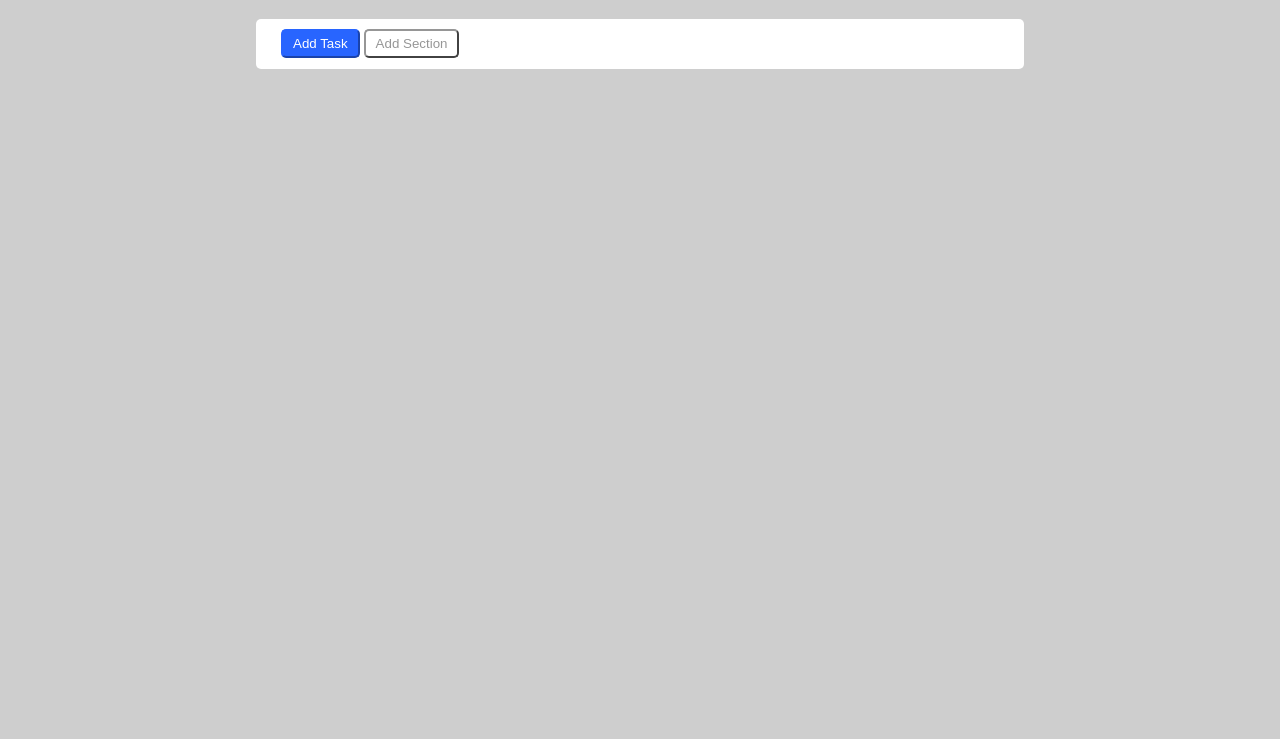
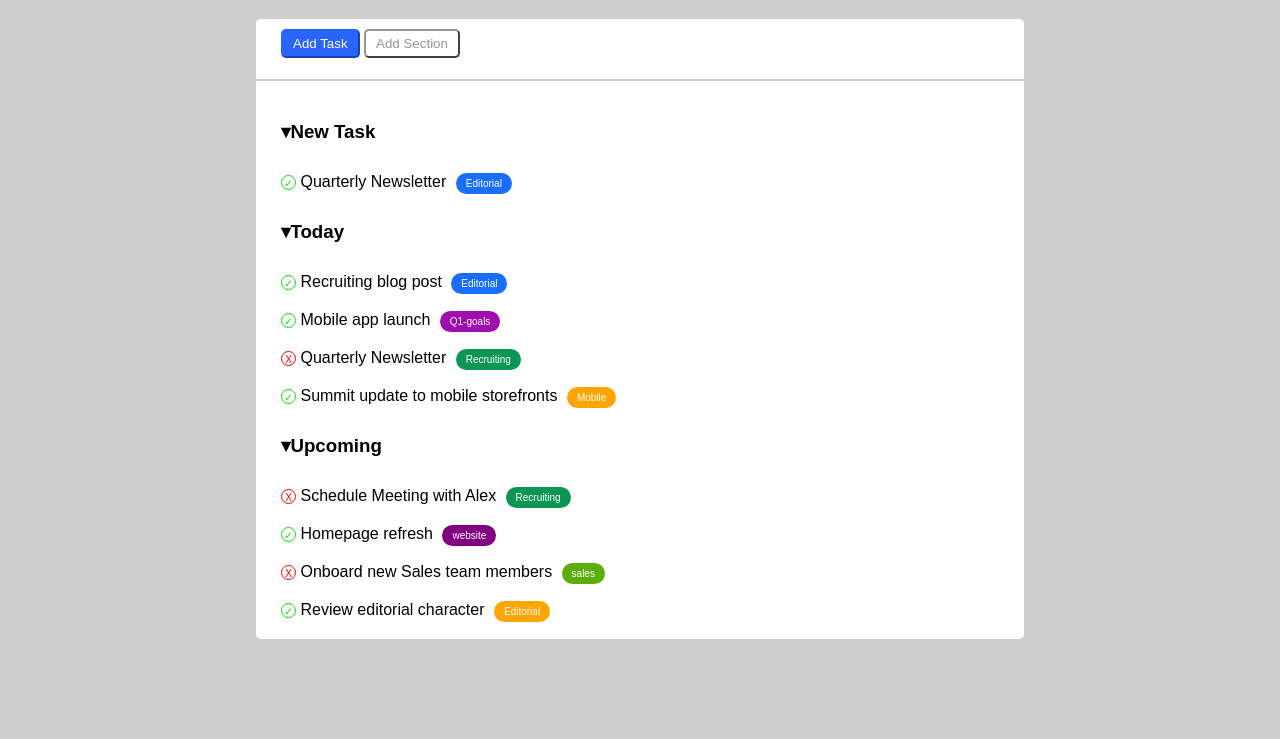
Before and after one commit to JeromeMaligaya/html-css-toboolist, a plain HTML site: page index.html in a window 1280 px wide. Shown: the part 61-800 px from the top of the page. Drawn offline with Linux system fonts and the light colour scheme.

Commit message:
added main and fixed errors

```diff
--- a/index.html
+++ b/index.html
@@ -5,6 +5,9 @@
     <meta name="author" content="Melvin Jerome Luna Maligaya">
     <meta name="description" content="html-css-toboolist">
     <title>Document</title>
+    <!--font-->
+    <link rel="preconnect" href="https://fonts.googleapis.com">
+
     <link rel="stylesheet" href="style.css" type="text/css">
 </head>
 <body>
@@ -14,13 +17,82 @@
         <h1>Toboolist</h1>
     </header>
     <!--sezione buttons-->
-    <nav class="container whitening">
-        <div id="button-row">
-            <button id="button-task"> Add Task</button>
-            <button id="button-section"> Add Section</button>
-        </div>
-    </nav>
-
+    <div class="container">
+        <nav>
+            <div id="button-row">
+                <button id="button-task"> Add Task</button>
+                <button id="button-section"> Add Section</button>
+            </div>
+        </nav>
+        <!--bordo-->
+        <div class="borderline"></div>
+        <!--sezione main e inizio lista-->
+        <main>
+            <!--Section list New task-->
+            <section id="new-task">
+                <h3 class="title-list">&#9662;New Task</h3>
+                <ul>
+                    <li>
+                        <span class="circle check">&checkmark;</span>
+                        <span class="text-task">Quarterly Newsletter</span>
+                        <span class="box blue">Editorial</span>
+                    </li>
+                </ul>
+            </section>
+            <!--Section list Today-->
+            <section id="today">
+                <h3 class="title-list">&#9662;Today</h3>
+                <ul>
+                    <li>
+                        <span class="circle check">&checkmark;</span>
+                        <span class="text-task">Recruiting blog post</span>
+                        <span class="box blue">Editorial</span>
+                    </li>
+                    <li>
+                        <span class="circle check">&checkmark;</span>
+                        <span class="text-task">Mobile app launch</span>
+                        <span class="box violet">Q1-goals</span>
+                    </li>
+                    <li>
+                        <span class="circle mark">&#88;</span>
+                        <span class="text-task">Quarterly Newsletter</span>
+                        <span class="box green">Recruiting</span>
+                    </li>
+                    <li>
+                        <span class="circle check">&checkmark;</span>
+                        <span class="text-task">Summit update to mobile storefronts</span>
+                        <span class="box orange">Mobile</span>
+                    </li>
+                </ul>
+            </section>
+            <!--Section list Upcoming-->
+            <section id="upcoming">
+                <h3 class="title-list">&#9662;Upcoming</h3>
+                <ul>
+                    <li>
+                        <span class="circle mark">&#88;</span>
+                        <span class="text-task">Schedule Meeting with Alex</span>
+                        <span class="box green">Recruiting</span>
+                    </li>
+                    <li>
+                        <span class="circle check">&checkmark;</span>
+                        <span class="text-task">Homepage refresh</span>
+                        <span class="box purple">website</span>
+                    </li>
+                    <li>
+                        <span class="circle mark">&#88;</span>
+                        <span class="text-task">Onboard new Sales team members </span>
+                        <span class="box pistacchio">sales</span>
+                    </li>
+                    <li>
+                        <span class="circle check">&checkmark;</span>
+                        <span class="text-task">Review editorial character</span>
+                        <span class="box orange">Editorial</span>
+                    </li>
+                </ul>
+            </section>
+        </main>
+    </div>
 
 
 </body>
--- a/style.css
+++ b/style.css
@@ -9,6 +9,8 @@
 /*generics*/
 body{
     background-color: #cecece;
+    font-family: "Noto Sans JP", sans-serif;
+
 }
 
 .container{
@@ -16,17 +18,22 @@ body{
    width: 60%;
    padding: 10px 25px;
    border-radius: 5px;
+   background-color: white;
 }
 
 
 
 /*specifics*/
-.whitening{
-    background-color: white;
+div.borderline{
+    border: 1px solid #cecece;
+    margin: 0 -25px;
+    margin-bottom: 20px;
 }
+
 
 /*header*/
 #title-box{
+    background-color: white;
     height: 50px;
     padding: 5px 10px;
     margin-bottom: 30px;
@@ -68,3 +75,76 @@ nav{
     margin: 0;
 
 }
+
+/*main*/
+h3{
+    padding: 20px 0;
+}
+
+ul{
+    padding-inline-start:0;
+    list-style-position: inside;
+    list-style-type: none;
+
+}
+
+li{
+    padding: 10px 0;
+}
+
+.circle{
+    font-size: 10px;
+    border: 1px solid;
+    width: 15px;
+    height: 15px;
+    border-radius: 50%;
+    text-align: center;
+    line-height: 15px;
+    display: inline-block;
+}
+
+.check{
+    color:rgb(3, 226, 3) ;
+    border-color:rgb(3, 226, 3);
+}
+
+.mark{
+    color: red;
+    border-color: red;
+}
+
+.text-task{
+
+}
+
+.box{
+    color: white;
+    font-size: 10px;
+    border-radius: 25px;
+    text-align: center;
+    padding: 5px 10px;
+    margin: 0 5px;
+
+}
+
+.blue{
+    background-color: rgb(25, 109, 255);
+}
+
+.violet{
+    background-color:rgb(158, 13, 174) ;
+}
+.green{
+    background-color: rgb(12, 150, 85) ;
+}
+.purple{
+    background-color:purple;
+}
+
+.pistacchio{
+    background-color:rgb(93, 173, 13)
+}
+
+.orange{
+    background-color:orange
+}
```
